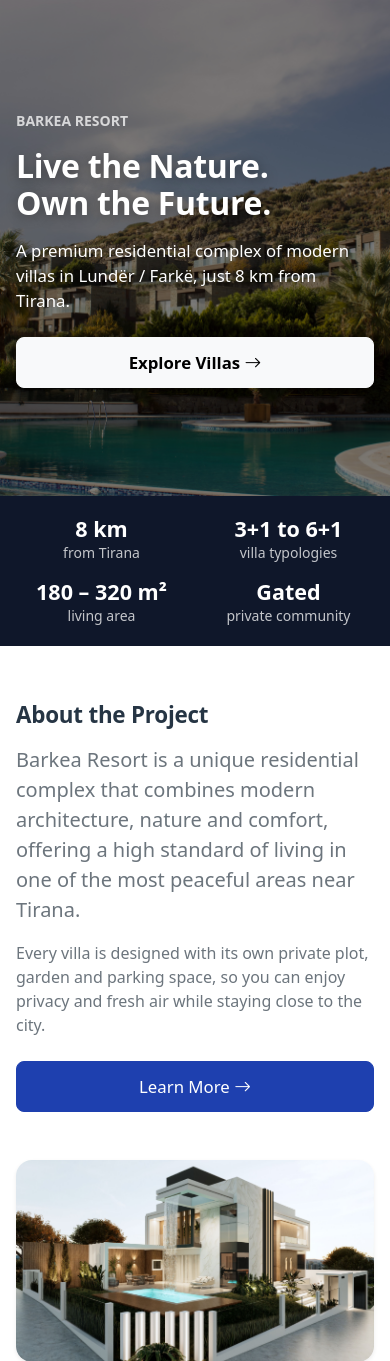
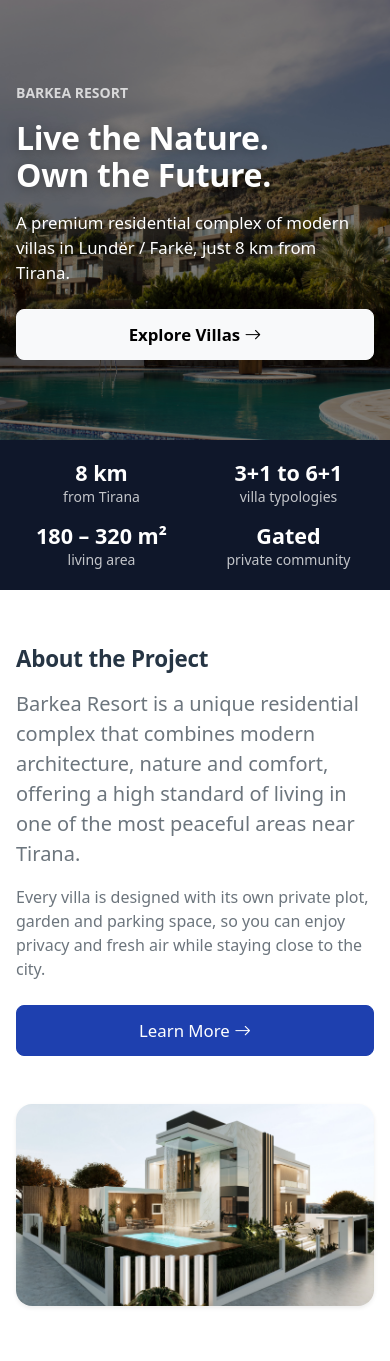
Before and after one commit to usejd66/barkea-resort, a Django app: page / in a window 390 px wide. Shown: the part 79-1440 px from the top of the page. Run offline with Django 5.2, Linux system fonts and the light colour scheme.

Commit message:
Improve responsive frontend and gallery filters
Co-authored-by: Copilot App <223556219+Copilot@users.noreply.github.com>

```diff
--- a/barkea_project/static/css/responsive.css
+++ b/barkea_project/static/css/responsive.css
@@ -43,6 +43,17 @@
 
 /* Mobile */
 @media (max-width: 767.98px) {
+
+    .home-hero .container {
+        padding-top: 2rem !important;
+        padding-bottom: 2rem !important;
+    }
+
+    .home-hero .row,
+    .home-hero .col-lg-7 {
+        padding-top: 1.5rem !important;
+        padding-bottom: 1.5rem !important;
+    }
 
     .display-3 {
         font-size: 2.3rem;
--- a/barkea_project/static/css/style.css
+++ b/barkea_project/static/css/style.css
@@ -2,7 +2,7 @@
     --barkea-navy: #0f172a;   /* Blu e natës shumë e thellë (Zëvendëson jeshilen e errët) */
     --barkea-blue: #1e40af;   /* Blu mbretërore elektrike dhe e gjallë */
     --barkea-soft: #f8fafc;   /* E bardhë e pastër akulli */
-    --barkea-gold: #d97706;   /* Ngjyrë Kamel/Amber e ngrohtë për butonat */
+    --barkea-gold: #9a4f00;
 
     /* Përditësimi për Bootstrap */
     --bs-primary: #1e40af;
--- a/barkea_project/static/js/main.js
+++ b/barkea_project/static/js/main.js
@@ -35,6 +35,7 @@ document.addEventListener('DOMContentLoaded', function () {
     if (filterBox) {
         const buttons = filterBox.querySelectorAll('[data-filter]');
         const items = document.querySelectorAll('[data-category]');
+        const carouselSection = document.getElementById('gallery-carousel-section');
 
         buttons.forEach(function (btn) {
             btn.addEventListener('click', function () {
@@ -42,10 +43,14 @@ document.addEventListener('DOMContentLoaded', function () {
                 buttons.forEach(function (b) {
                     b.classList.toggle('btn-primary', b === btn);
                     b.classList.toggle('btn-outline-secondary', b !== btn);
+                    b.setAttribute('aria-pressed', String(b === btn));
                 });
                 items.forEach(function (item) {
                     item.classList.toggle('d-none', f !== 'all' && item.dataset.category !== f);
                 });
+                if (carouselSection) {
+                    carouselSection.classList.toggle('d-none', f !== 'all');
+                }
             });
         });
     }
--- a/barkea_project/templates/home.html
+++ b/barkea_project/templates/home.html
@@ -7,7 +7,7 @@
 {% block content %}
 
 <!-- 1. Hero -->
-<section class="position-relative text-white overflow-hidden">
+<section class="home-hero position-relative text-white overflow-hidden">
     <img src="{% static 'image/hero-home.jpg' %}" alt="" class="position-absolute top-0 start-0 w-100 h-100 object-fit-cover">
     <div class="position-absolute top-0 start-0 w-100 h-100 bg-black bg-opacity-50"></div>
     <div class="container position-relative py-5">
```
Also changed, not shown: barkea_project/templates/gallery.html (+6 -6 lines), barkea_project/templates/villas.html (+4 -4 lines).
